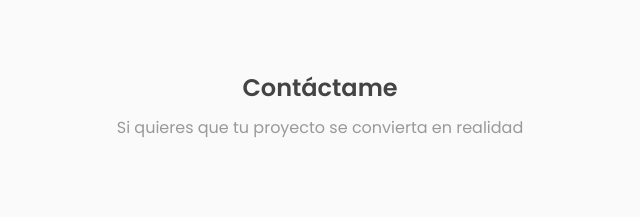
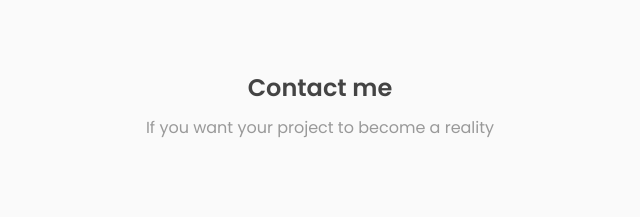
Before and after one commit to giofernandezrd/Portafolio, a plain HTML site: page index.html in a window 1280 px wide. Shown: the part 3888-4105 px from the top of the page, 320-960 px from the left. Drawn offline with nearby package versions, Linux system fonts and the light colour scheme.

Commit message:
Web Finalizada

```diff
--- a/index.html
+++ b/index.html
@@ -280,8 +280,8 @@
 
        <section class="section" id="contact">
           <div class="top-header">
-            <h1>Contáctame</h1>
-            <span>Si quieres que tu proyecto se convierta en realidad</span>
+            <h1>Contact me</h1>
+            <span>If you want your project to become a reality</span>
           </div>
           <div class="row">
              <div class="col">
--- a/style.css
+++ b/style.css
@@ -200,6 +200,7 @@ nav{
     display: flex;
     margin-top: 5em;
     gap: 30px;
+
 }
 .icon{
     display: flex;
@@ -350,6 +351,8 @@ h3{
     border-radius: 5px;
 }
 /* ----- PROJECTS BOX ----- */
+
+
 .project-container{
     display: flex;
     width: 100%;
@@ -357,6 +360,7 @@ h3{
     gap: 20px;
     flex-wrap: wrap;
 }
+
 .project-box{
     position: relative;
     display: flex;
@@ -371,13 +375,13 @@ h3{
     overflow: hidden;
 }
 
-
-
 .project-box>i{
     font-size: 50px;
     color: #0060F0;
     margin-bottom: 25px;
 }
+
+
 .project-box label{
     font-size: 15px;
     color: #777;
@@ -675,6 +679,7 @@ footer{
   .project-info {
     padding: 1rem;
     text-align: left;
+    flex-grow: 1;
   }
 
   .project-title {
@@ -696,6 +701,7 @@ footer{
     display: flex;
     justify-content: space-between;
     align-items: center;
+    padding: 1rem;
   }
 
   .project-links a {
```
